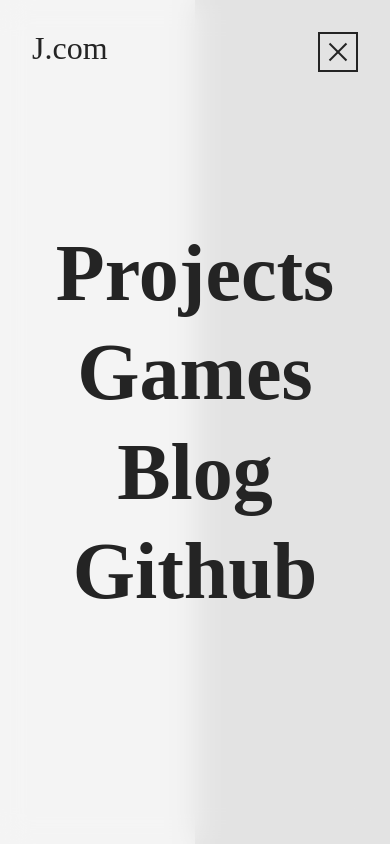
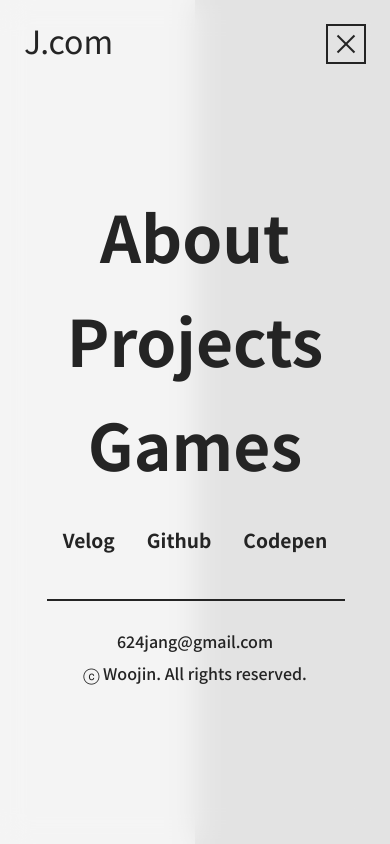
Before and after one commit to woojin624/portfolio-react, a React (Create React App) app in the folder client/: page / in a window 390 px wide. Both pictures are taken after a click on the element 338 px from the left and 52 px from the top of the page. Built offline with nearby package versions, Linux system fonts and the light colour scheme; no server answers.

Commit message:
edit NavBar layout

```diff
--- a/client/public/index.html
+++ b/client/public/index.html
@@ -6,9 +6,10 @@
     <meta name="viewport" content="width=device-width, initial-scale=1" />
     <meta name="theme-color" content="#000000" />
     <meta name="description" content="Web site created using create-react-app" />
+    <link href="https://fonts.googleapis.com/css2?family=Noto+Sans+KR:wght@100;300;400;500;700;900&display=swap" rel="stylesheet" />
     <link rel="stylesheet" href="https://maxcdn.bootstrapcdn.com/bootstrap/4.5.0/css/bootstrap.min.css" integrity="sha384-9aIt2nRpC12Uk9gS9baDl411NQApFmC26EwAOH8WgZl5MYYxFfc+NcPb1dKGj7Sk" crossorigin="anonymous" />
     <link rel="apple-touch-icon" href="%PUBLIC_URL%/logo192.png" />
-
+    <link rel="preconnect" href="https://fonts.gstatic.com" />
     <link rel="manifest" href="%PUBLIC_URL%/manifest.json" />
 
     <title>J.COM</title>
--- a/client/src/App.css
+++ b/client/src/App.css
@@ -4,4 +4,5 @@
   /* max-width: 1600px; */
   /* width: 100%; */
   margin: 0 auto;
+  font-family: 'Noto Sans KR', sans-serif;
 }
--- a/client/src/components/NavBar.js
+++ b/client/src/components/NavBar.js
@@ -6,10 +6,16 @@ import styles from './NavBar.module.css';
 
 const NavBar = () => {
   const navListNames = [
+    { name: 'about', link: '/about', type: 'in' },
     { name: 'projects', link: '/projects', type: 'in' },
     { name: 'games', link: '/games', type: 'in' },
-    { name: 'blog', link: 'https://velog.io/@woojin', type: 'out' },
+    // { name: 'blog', link: 'https://velog.io/@woojin', type: 'out' },
+    // { name: 'github', link: 'https://github.com/woojin624', type: 'out' },
+  ];
+  const linkListNames = [
+    { name: 'velog', link: 'https://velog.io/@woojin', type: 'out' },
     { name: 'github', link: 'https://github.com/woojin624', type: 'out' },
+    { name: 'codepen', link: 'https://codepen.io/woojin624', type: 'out' },
   ];
   const [isNavOpen, setIsNavOpen] = useState(false);
 
@@ -44,6 +50,19 @@ const NavBar = () => {
     },
   };
 
+  const linkElVariants = {
+    in: {
+      opacity: 1,
+      x: 0,
+      y: 0,
+    },
+    out: {
+      opacity: 0,
+      x: -70,
+      y: 0,
+    },
+  };
+
   const navElVariants = {
     in: {
       opacity: 1,
@@ -51,7 +70,7 @@ const NavBar = () => {
     },
     out: {
       opacity: 0,
-      x: -70,
+      x: 70,
     },
   };
 
@@ -73,6 +92,22 @@ const NavBar = () => {
             variants={navContainVariants}
             className={styles.navContain}
           >
+            <motion.ul className={styles.linkList} variants={navUlVariants}>
+              {linkListNames.map((list, i) => (
+                <motion.li
+                  key={i} //
+                  variants={linkElVariants}
+                  transition={{ duration: 0.4 }}
+                >
+                  <a target='_blank' href={`${list.link}`}>
+                    {list.name}
+                  </a>
+                </motion.li>
+              ))}
+              <hr />
+              <p className={styles.mail}>624jang@gmail.com</p>
+              <p className={styles.copy}>ⓒ Woojin. All rights reserved.</p>
+            </motion.ul>
             <motion.ul className={styles.navList} variants={navUlVariants}>
               {navListNames.map((list, i) => (
                 <motion.li
@@ -81,17 +116,10 @@ const NavBar = () => {
                   transition={{ duration: 0.4 }}
                   whileHover={{
                     scale: 1.1,
-                    textShadow: '0px 0px 2px rgb(255,255,255)',
                   }}
                   onClick={navCloseHandler}
                 >
-                  {list.type === 'in' ? (
-                    <Link to={`${list.link}`}>{list.name}</Link>
-                  ) : (
-                    <a target='_blank' href={`${list.link}`}>
-                      {list.name}
-                    </a>
-                  )}
+                  <Link to={`${list.link}`}>{list.name}</Link>
                 </motion.li>
               ))}
             </motion.ul>
--- a/client/src/components/NavBar.module.css
+++ b/client/src/components/NavBar.module.css
@@ -10,26 +10,73 @@
   display: flex;
   justify-content: center;
   align-items: center;
+  overflow-y: scroll;
+}
+
+.linkList {
+  text-align: right;
+  margin: 0 1.5rem;
+  padding-left: 2rem;
+  padding-top: 2rem;
+}
+
+.linkList > hr {
+  width: 100%;
+  color: #242424;
+  border: thin solid #242424;
+  margin: 2rem 0;
+}
+.linkList > .mail {
+  font-size: 16px;
+  font-weight: 600;
+  margin-bottom: 1.5rem;
+}
+.linkList > .copy {
+  font-size: 16px;
+  font-weight: 600;
+}
+
+.linkList > li {
+  font-size: 2.5rem;
+  font-weight: 700;
+  margin: 1.5rem 0;
+}
+
+.navList {
+  text-align: left;
+  margin: 0 1.5rem;
 }
 
 .navList > li {
-  font-size: 5rem;
+  font-size: 6rem;
   font-weight: 700;
-  margin: 1.2rem 0;
+  margin: 2.5rem 0;
 }
 .navLogo > a,
+.linkList > li > a,
 .navList > li > a {
+  display: block;
   color: #242424;
   text-decoration: none;
   outline: none;
 }
+.linkList > li > a,
 .navList > li > a {
   text-transform: capitalize;
 }
 .navLogo > a:hover,
+.linkList > li > a:hover,
 .navList > li > a:hover {
   text-decoration: none;
   color: #242424;
+}
+
+.linkList > li > a {
+  transition: 0.3s;
+}
+
+.linkList > li > a:hover {
+  transform: translate(-8px, -8px);
 }
 
 .navLogo {
@@ -90,3 +137,52 @@
 .navToggleBtn.opened:hover > .navToggleBottom {
   transform: translate(0, 0%) rotate(90deg);
 }
+@media all and (max-width: 767px) {
+  .navContain {
+    flex-direction: column-reverse;
+  }
+
+  .linkList {
+    text-align: center;
+    margin: 0rem;
+    padding-left: 0rem;
+    padding-top: 0rem;
+  }
+
+  .linkList > li {
+    display: inline-block;
+    font-size: 1.2rem;
+    margin: 1rem;
+  }
+
+  .linkList > .mail {
+    font-weight: 500;
+    margin-bottom: 1rem;
+  }
+  .linkList > .copy {
+    font-weight: 500;
+  }
+
+  .navList {
+    text-align: center;
+    margin: 0rem;
+  }
+
+  .navList > li {
+    font-size: 4rem;
+    margin: 2.5rem 0;
+  }
+
+  .navLogo {
+    top: 1.5rem;
+    left: 1.5rem;
+    font-size: 2rem;
+  }
+
+  .navToggleBtn {
+    top: 1.5rem;
+    right: 1.5rem;
+    width: 2.5rem;
+    height: 2.5rem;
+  }
+}
--- a/client/src/index.css
+++ b/client/src/index.css
@@ -1,6 +1,6 @@
 body {
   margin: 0;
-  font-family: -apple-system, BlinkMacSystemFont, 'Segoe UI', 'Roboto', 'Oxygen', 'Ubuntu', 'Cantarell', 'Fira Sans', 'Droid Sans', 'Helvetica Neue', sans-serif;
+  font-family: 'Noto Sans KR', -apple-system, BlinkMacSystemFont, 'Segoe UI', 'Roboto', 'Oxygen', 'Ubuntu', 'Cantarell', 'Fira Sans', 'Droid Sans', 'Helvetica Neue', sans-serif;
   -webkit-font-smoothing: antialiased;
   -moz-osx-font-smoothing: grayscale;
   background-color: #fff;
@@ -9,5 +9,5 @@ body {
 }
 
 code {
-  font-family: source-code-pro, Menlo, Monaco, Consolas, 'Courier New', monospace;
+  font-family: 'Noto Sans KR', sans-serif;
 }
```
